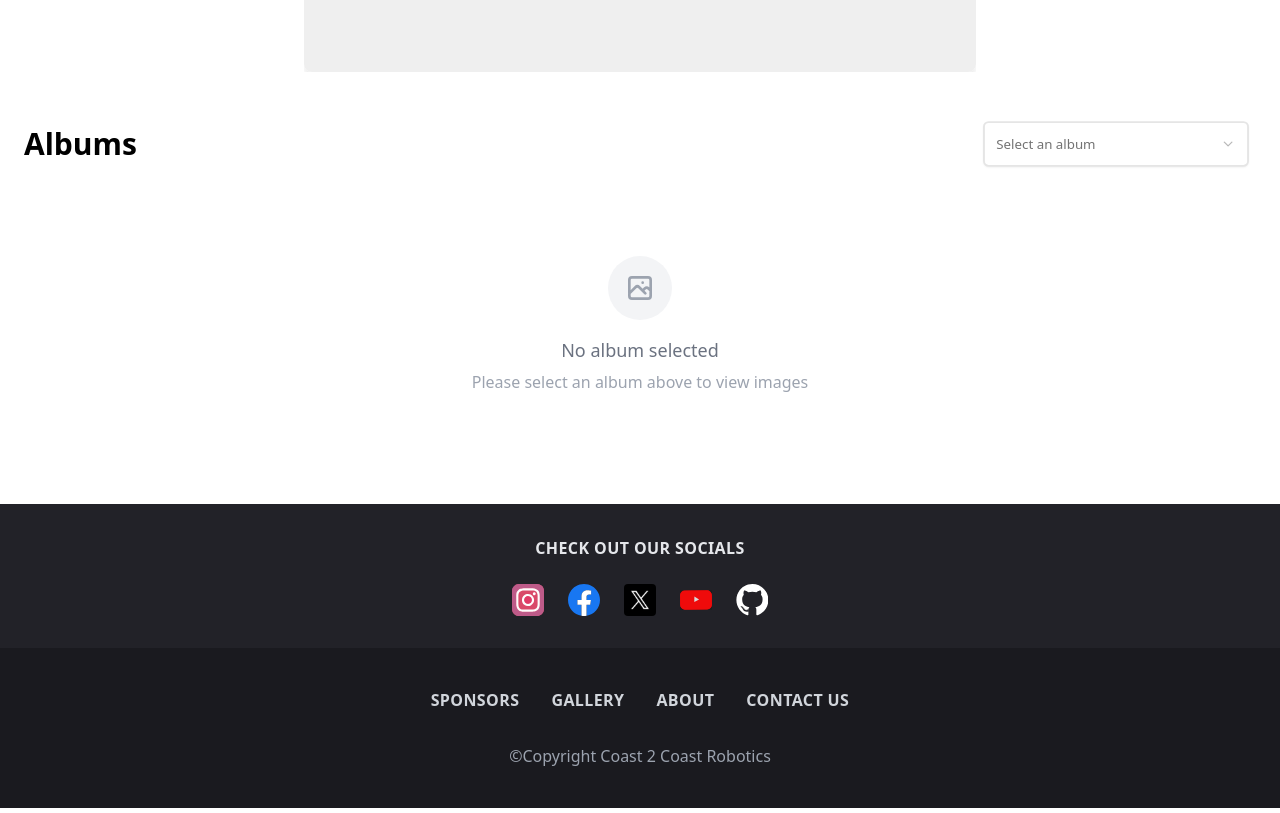
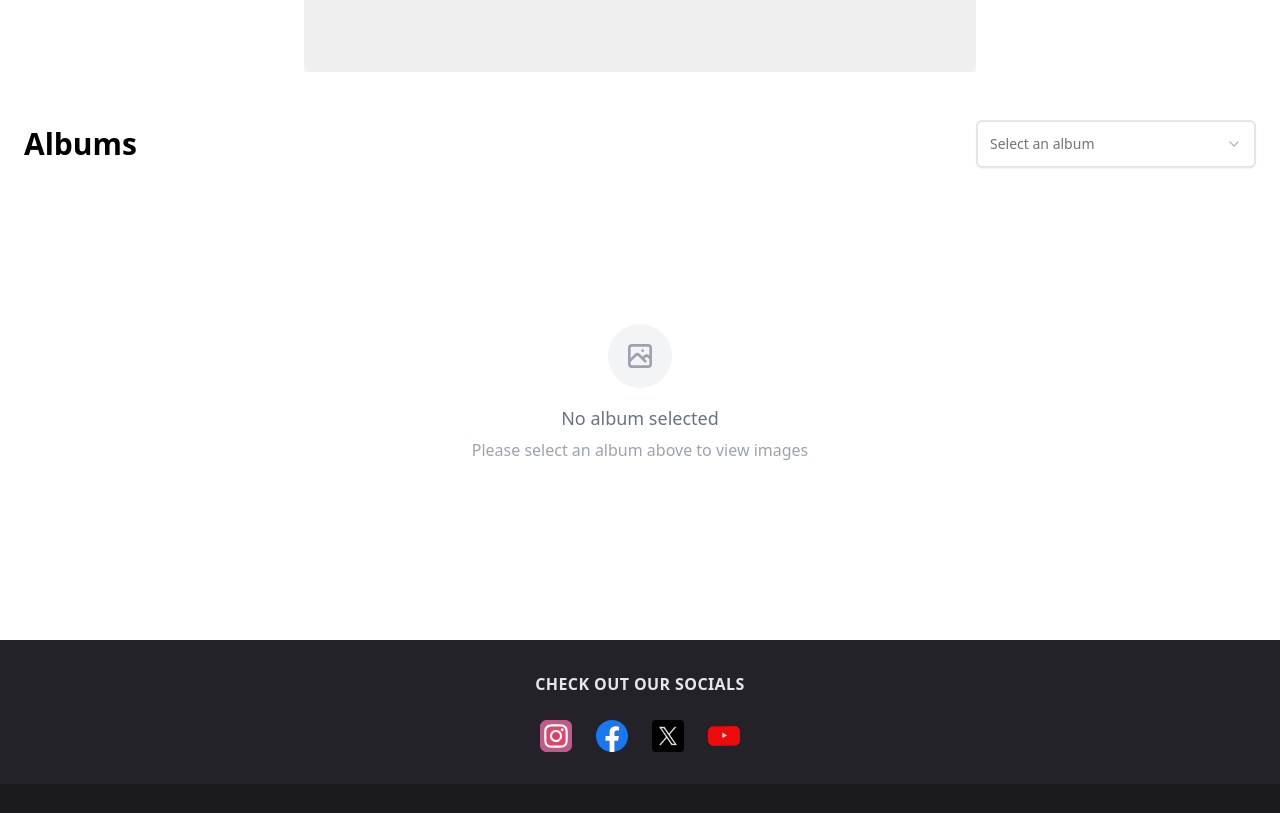
Before and after one commit to c2crobotics/c2crobotics-website, a Next.js app: page /gallery in a window 1280 px wide. Shown: the part 680-1493 px from the top of the page. Built offline with nearby package versions, Linux system fonts and the light colour scheme.

Commit message:
more tweaks to gallery page animations

```diff
--- a/pages/_app.tsx
+++ b/pages/_app.tsx
@@ -20,9 +20,9 @@ const SocialLinks = ({className = ""}: { className?: string }) => (
         <a href={siteConfig.links.youtube} aria-label="Youtube" className="hover:scale-110 transition" target="_blank" rel="noopener noreferrer">
             <YoutubeIcon/>
         </a>
-        <a href={siteConfig.links.github} aria-label="Github" className="hover:scale-110 transition" target="_blank" rel="noopener noreferrer">
+        {/* <a href={siteConfig.links.github} aria-label="Github" className="hover:scale-110 transition" target="_blank" rel="noopener noreferrer">
             <GithubIcon/>
-        </a>
+        </a> */}
     </div>
 );
 
--- a/pages/gallery.tsx
+++ b/pages/gallery.tsx
@@ -3,9 +3,9 @@
 import * as React from "react";
 import Autoplay from "embla-carousel-autoplay";
 import { motion, AnimatePresence } from "framer-motion"
-import { Suspense, useState } from "react"
+import { Suspense, useState, useEffect } from "react"
 import { Carousel, CarouselContent, CarouselItem, CarouselNext, CarouselPrevious } from "@/components/ui/carousel";
-import { Select, SelectContent, SelectItem, SelectTrigger, SelectValue} from '@/components/ui/select'
+import { Select, SelectContent, SelectItem, SelectTrigger, SelectValue } from '@/components/ui/select'
 import { EmptyImageIcon } from "@/components/icons";
 
 const carouselImages = [
@@ -113,7 +113,6 @@ const albumImages = {
     },
 }
 
-// Animations
 const containerVariants = {
   hidden: { opacity: 0 },
   visible: {
@@ -139,7 +138,7 @@ const carouselVariants = {
 }
 
 const selectVariants = {
-    hidden: { opacity: 0, scale: 0.95},
+  hidden: { opacity: 0, y: -10 },
   visible: {
     opacity: 1,
     y: 0,
@@ -152,133 +151,132 @@ const selectVariants = {
 }
 
 const gridVariants = {
-    hidden: {opacity: 0},
-    visible: {
+  initial: {
+    opacity: 0,
+  },
+  animate: {
     opacity: 1,
     transition: {
+      duration: 0.6,
+      ease: "easeOut",
+      staggerChildren: 0.02,
+    },
+  },
+  exit: {
+    opacity: 0,
+    transition: {
       duration: 0.4,
-            staggerChildren: 0.05,
+      ease: "easeIn",
     },
   },
 }
 
 const itemVariants = {
-    hidden: { opacity: 0, scale: 0.95, y: 20 },
-    visible: {
+  initial: {
+    opacity: 0,
+    y: 10,
+  },
+  animate: {
     opacity: 1,
-        scale: 1,
     y: 0,
     transition: {
-            duration: 0.3,
+      duration: 0.4,
       ease: "easeOut",
     },
   },
 }
 
-const loadingVariants = {
-  hidden: { opacity: 0, scale: 0.9 },
-  visible: {
+const emptyStateVariants = {
+  initial: { opacity: 0, y: 20 },
+  animate: {
     opacity: 1,
-    scale: 1,
+    y: 0,
     transition: {
-      duration: 0.3,
+      duration: 0.5,
       ease: "easeOut",
     },
   },
   exit: {
     opacity: 0,
-    scale: 0.9,
+    y: -20,
     transition: {
-      duration: 0.2,
+      duration: 0.3,
       ease: "easeIn",
     },
   },
 }
 
-const LazyImage = ({ src, alt, className }: { src: string; alt: string; className?: string }) => {
-  const [isLoaded, setIsLoaded] = useState(false)
-  const [isInView, setIsInView] = useState(false)
-  const imgRef = React.useRef<HTMLImageElement>(null)
-
-  React.useEffect(() => {
-    const observer = new IntersectionObserver(
-      ([entry]) => {
-        if (entry.isIntersecting) {
-          setIsInView(true)
-          observer.disconnect()
-        }
-      },
-      { threshold: 0.1 },
-    )
-
-    if (imgRef.current) {
-      observer.observe(imgRef.current)
-    }
-
-    return () => observer.disconnect()
-  }, [])
-
-  return (
-    <div ref={imgRef} className={`relative overflow-hidden ${className}`}>
-      {!isLoaded && (
-        <div className="absolute inset-0 bg-gray-200 animate-pulse flex items-center justify-center">
-          <div className="w-8 h-8 border-2 border-gray-300 border-t-gray-600 rounded-full animate-spin"></div>
-        </div>
-      )}
-      {isInView && (
-        <img
-          src={src || "/placeholder.svg"}
-          alt={alt}
-          loading="lazy"
-          className={`w-full h-auto object-cover transition-all duration-300 ${
-            isLoaded ? "opacity-100" : "opacity-0"
-          } hover:scale-110`}
-          onLoad={() => setIsLoaded(true)}
-        />
-      )}
-    </div>
-  )
-}
-
-// Loading skeleton
-const LoadingSkeleton = () => (
-  <div className="grid grid-cols-1 xs:grid-cols-2 sm:grid-cols-2 md:grid-cols-3 lg:grid-cols-4 xl:grid-cols-5 gap-3 sm:gap-4 lg:gap-6">
-    {Array.from({ length: 8 }).map((_, index) => (
-      <div key={index} className="aspect-square rounded-lg bg-gray-200 animate-pulse" />
-    ))}
-  </div>
-)
-
 export default function Gallery() {
   const plugin = React.useRef(Autoplay({ delay: 2000, stopOnInteraction: true }))
   const [selectedAlbum, setSelectedAlbum] = useState<string>("")
-    const [isLoading, setIsLoading] = useState(false)
-    const [displayedAlbum, setDisplayedAlbum] = useState<string>("")
+  const [isTransitioning, setIsTransitioning] = useState(false)
   const [carouselApi, setCarouselApi] = React.useState<any>()
+  const [containerHeight, setContainerHeight] = useState<number>(0)
+  const containerRef = React.useRef<HTMLDivElement>(null)
 
+  // Calculate container height based on current album
+  useEffect(() => {
+    if (containerRef.current && selectedAlbum) {
+      const currentAlbum = albumImages[selectedAlbum as keyof typeof albumImages]
+      if (currentAlbum) {
+        // Calculate approximate height based on grid layout
+        const imageCount = currentAlbum.images.length
+        const cols = {
+          base: 1,
+          xs: 2,
+          sm: 2,
+          md: 3,
+          lg: 4,
+          xl: 5,
+        }
+
+        // Use lg breakpoint as reference (4 columns)
+        const rows = Math.ceil(imageCount / 4)
+        const itemHeight = 200 // Approximate height of each grid item
+        const gap = 24 // Gap between items
+        const calculatedHeight = rows * itemHeight + (rows - 1) * gap
+
+        setContainerHeight(Math.max(calculatedHeight, 400))
+      }
+    } else {
+      setContainerHeight(400)
+    }
+  }, [selectedAlbum])
+
+  // Handle album change with smooth transition
   const handleAlbumChange = async (newAlbum: string) => {
     if (newAlbum === selectedAlbum) return
 
-        setIsLoading(true)
+    setIsTransitioning(true)
+
+    // Small delay to allow exit animation to start
+    await new Promise((resolve) => setTimeout(resolve, 100))
+
     setSelectedAlbum(newAlbum)
 
-        // Add a small delay to make the transition feel more natural
-        await new Promise((resolve) => setTimeout(resolve, 400))
+    // Allow time for content to load and animate in
+    await new Promise((resolve) => setTimeout(resolve, 300))
 
-        setDisplayedAlbum(newAlbum)
-        setIsLoading(false)
+    setIsTransitioning(false)
   }
 
-    const currentAlbum = displayedAlbum ? albumImages[displayedAlbum as keyof typeof albumImages] : null
+  // Get current album data
+  const currentAlbum = selectedAlbum ? albumImages[selectedAlbum as keyof typeof albumImages] : null
   const currentImages = currentAlbum?.images || []
 
   return (
-        <Suspense fallback={<div>Loading...</div>}>
+    <Suspense
+      fallback={
+        <div className="flex items-center justify-center min-h-screen">
+          <div className="animate-spin rounded-full h-12 w-12 border-b-2 border-gray-900"></div>
+        </div>
+      }
+    >
       <motion.main
-                className="container mx-auto py-12 px-4 md:px-6"
+        className="container mx-auto py-6 sm:py-12 px-4 sm:px-6"
         initial="hidden"
         animate="visible"
-                variants={ containerVariants }
+        variants={containerVariants}
       >
         {/* Header Section */}
         <div className="text-center sm:text-left mb-8">
@@ -300,19 +298,18 @@ export default function Gallery() {
                 opts={{
                   align: "start",
                   loop: true,
-                                dragFree: false,
+                  dragFree: true,
                   containScroll: "trimSnaps",
                 }}
               >
                 <CarouselContent className="-ml-2 md:-ml-4">
                   {carouselImages.map((src, index) => (
-                                    <CarouselItem key={index} className="pl-2 md:pl-4 sm:basis-full">
+                    <CarouselItem key={index} className="pl-2 md:pl-4 basis-4/5 sm:basis-full">
                       <div className="relative">
                         <img
-                                        src={src}
+                          src={src || "/placeholder.svg"}
                           alt={`Gallery image ${index + 1}`}
                           className="w-full h-48 sm:h-64 md:h-auto object-cover rounded-lg shadow-lg"
-                                        loading="lazy"
                         />
                       </div>
                     </CarouselItem>
@@ -358,13 +355,22 @@ export default function Gallery() {
         <div className="space-y-6">
           {/* Albums Header and Select */}
           <div className="flex flex-col space-y-4 sm:space-y-0 sm:flex-row sm:items-center sm:justify-between">
-                    <h1 className="text-2xl sm:text-3xl font-semibold text-center sm:text-left">Albums</h1>
-                    <motion.div className="w-full sm:w-auto sm:min-w-[280px]" variants={selectVariants}>
-                    <Select value={selectedAlbum} onValueChange={setSelectedAlbum}>
-                        <SelectTrigger className="w-full h-12 text-base sm:text-sm bg-white border-2 hover:border-gray-400 focus:border-blue-500 transition-colors">
+            <h1 className="text-2xl sm:text-3xl font-bold text-center sm:text-left">Albums</h1>
+            <motion.div className="w-full sm:w-auto sm:min-w-[280px] sm:max-w-[320px]" variants={selectVariants}>
+              <Select value={selectedAlbum} onValueChange={handleAlbumChange}>
+                <SelectTrigger
+                  className="w-full h-12 text-base sm:text-sm bg-white border-2 hover:border-gray-400 focus:border-blue-500 transition-colors"
+                  disabled={isTransitioning}
+                >
                   <SelectValue placeholder="Select an album" />
                 </SelectTrigger>
-                        <SelectContent className="w-full min-w-[280px]">
+                <SelectContent
+                  className="w-full max-w-[calc(100vw-2rem)] sm:max-w-[320px]"
+                  position="popper"
+                  side="bottom"
+                  align="end"
+                  sideOffset={4}
+                >
                   {Object.entries(albumImages).map(([key, album]) => (
                     <SelectItem
                       key={key}
@@ -382,14 +388,21 @@ export default function Gallery() {
             </motion.div>
           </div>
 
-                {/* Images Grid */}
+          {/* Images Grid Container*/}
+          <div
+            ref={containerRef}
+            className="relative transition-all duration-500 ease-out"
+            style={{ height: `${containerHeight}px` }}
+          >
+            <AnimatePresence mode="wait">
               {selectedAlbum && currentImages.length > 0 && (
                 <motion.div
-                    className="grid grid-cols-1 xs:grid-cols-2 sm:grid-cols-2 md:grid-cols-3 lg:grid-cols-4 xl:grid-cols-5 gap-3 sm:gap-4 lg:gap-6"
+                  key={selectedAlbum}
+                  className="absolute inset-0 grid grid-cols-1 xs:grid-cols-2 sm:grid-cols-2 md:grid-cols-3 lg:grid-cols-4 xl:grid-cols-5 gap-3 sm:gap-4 lg:gap-6 content-start"
                   variants={gridVariants}
-                    initial="hidden"
-                    animate="visible"
-                    key={selectedAlbum}
+                  initial="initial"
+                  animate="animate"
+                  exit="exit"
                 >
                   {currentImages.map((src, index) => (
                     <motion.div
@@ -397,25 +410,26 @@ export default function Gallery() {
                       className="overflow-hidden rounded-lg shadow-lg hover:shadow-xl transition-shadow duration-300"
                       variants={itemVariants}
                     >
-                        <LazyImage
+                      <img
                         src={src}
                         alt={currentAlbum ? `${currentAlbum.name} image ${index + 1}` : `Album image ${index + 1}`}
-                            className="w-full h-full"
+                        className="w-full h-full object-cover hover:scale-110 transition-transform duration-300"
                       />
                     </motion.div>
                   ))}
                 </motion.div>
               )}
 
-                {/* Empty State */}
               {selectedAlbum === "" && (
                 <motion.div
-                    className="text-center py-12 sm:py-16"
-                    initial={{ opacity: 0 }}
-                    animate={{ opacity: 1 }}
-                    transition={{ duration: 0.3 }}
+                  key="empty"
+                  className="absolute inset-0 flex items-center justify-center"
+                  variants={emptyStateVariants}
+                  initial="initial"
+                  animate="animate"
+                  exit="exit"
                 >
-                    <div className="max-w-md mx-auto">
+                  <div className="text-center">
                     <div className="w-16 h-16 mx-auto mb-4 bg-gray-100 rounded-full flex items-center justify-center">
                       <EmptyImageIcon/>
                     </div>
@@ -424,8 +438,9 @@ export default function Gallery() {
                   </div>
                 </motion.div>
               )}
+            </AnimatePresence>
           </div>
-
+        </div>
       </motion.main>
     </Suspense>
   )
```
Also changed, not shown: 1 other file (tests, documents, lock files or other folders). Lines whose indentation alone changed are shown as unchanged.
